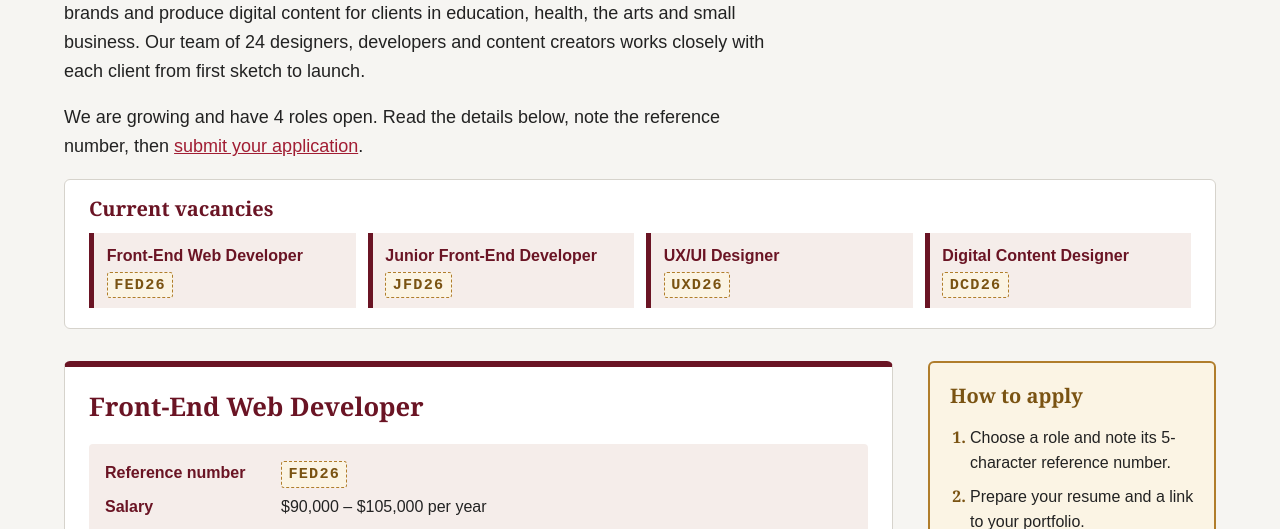
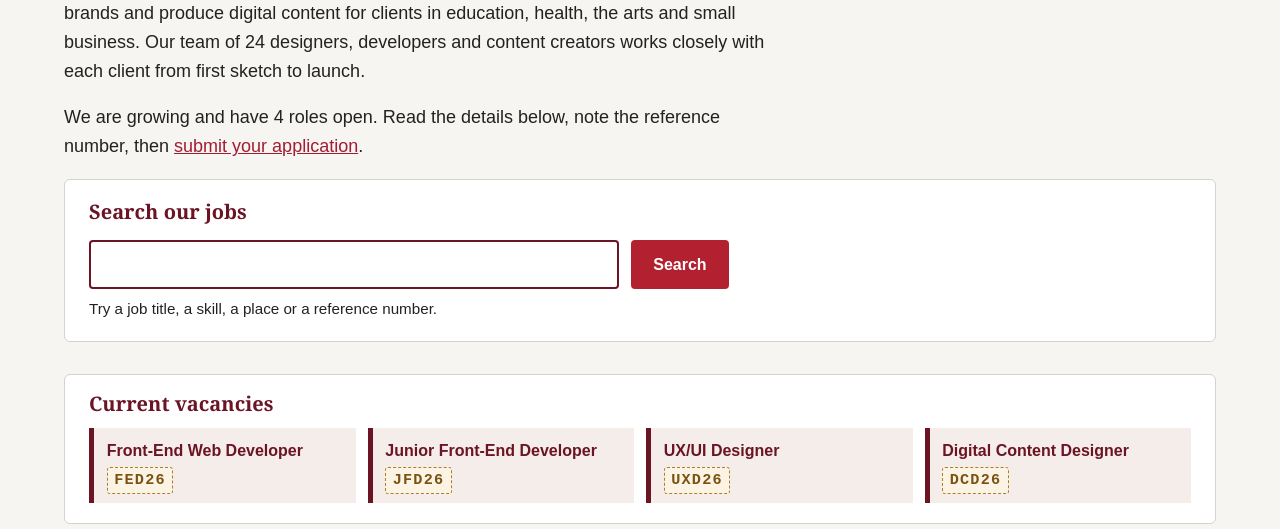
Before and after one commit to 106911603/project_part2_10026, a PHP site: page /jobs.php in a window 1280 px wide. Shown: the part 228-757 px from the top of the page. Run offline with PHP 8.4, Linux system fonts and the light colour scheme; data comes from the database, SQL or seed files in the repository.

Commit message:
add search bar to the jobs page

```diff
--- a/jobs.php
+++ b/jobs.php
@@ -119,6 +119,9 @@ if ($job_count > 0) {
 <?php
 if ($job_count > 0) {
 ?>
+    <!-- Search bar -->
+<?php include "search_form.inc"; ?>
+
     <!-- In-page menu -->
     <nav class="job-links" aria-labelledby="vacancies-heading">
       <h2 id="vacancies-heading">Current vacancies</h2>
```
